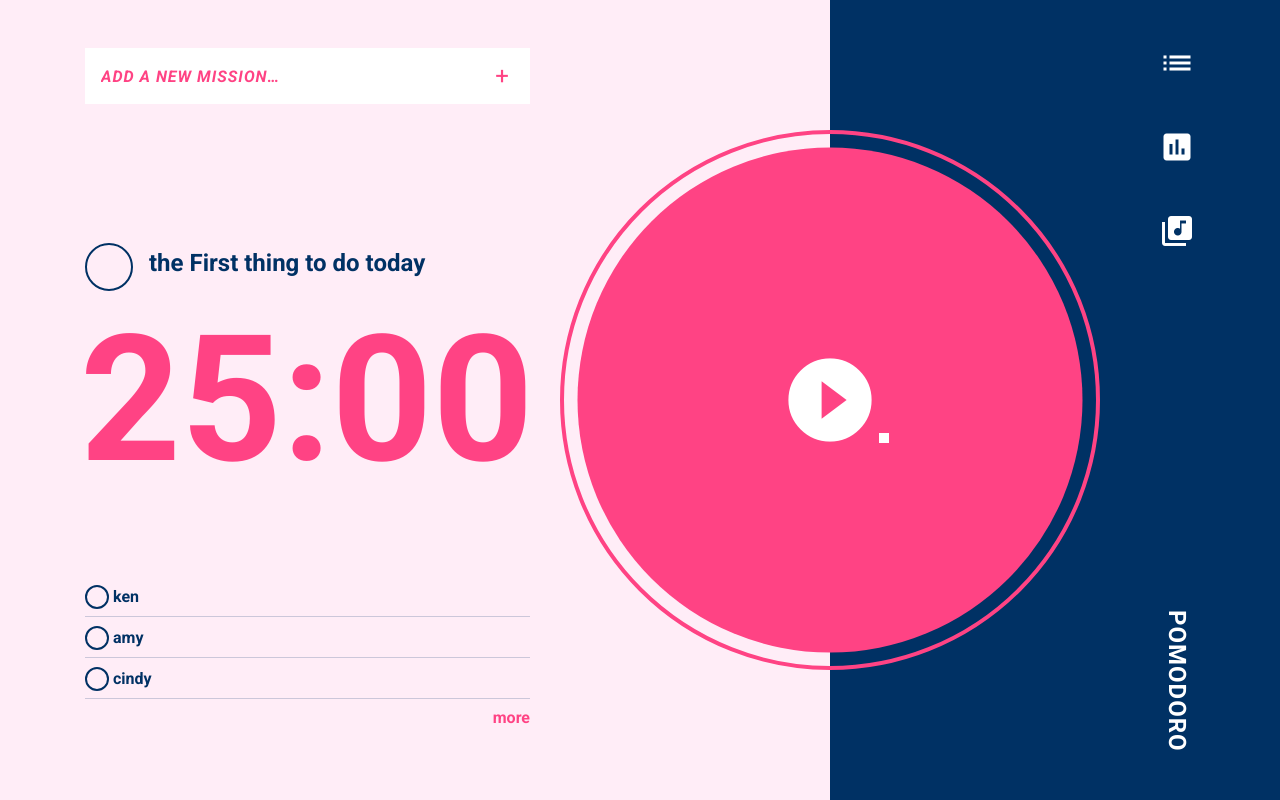
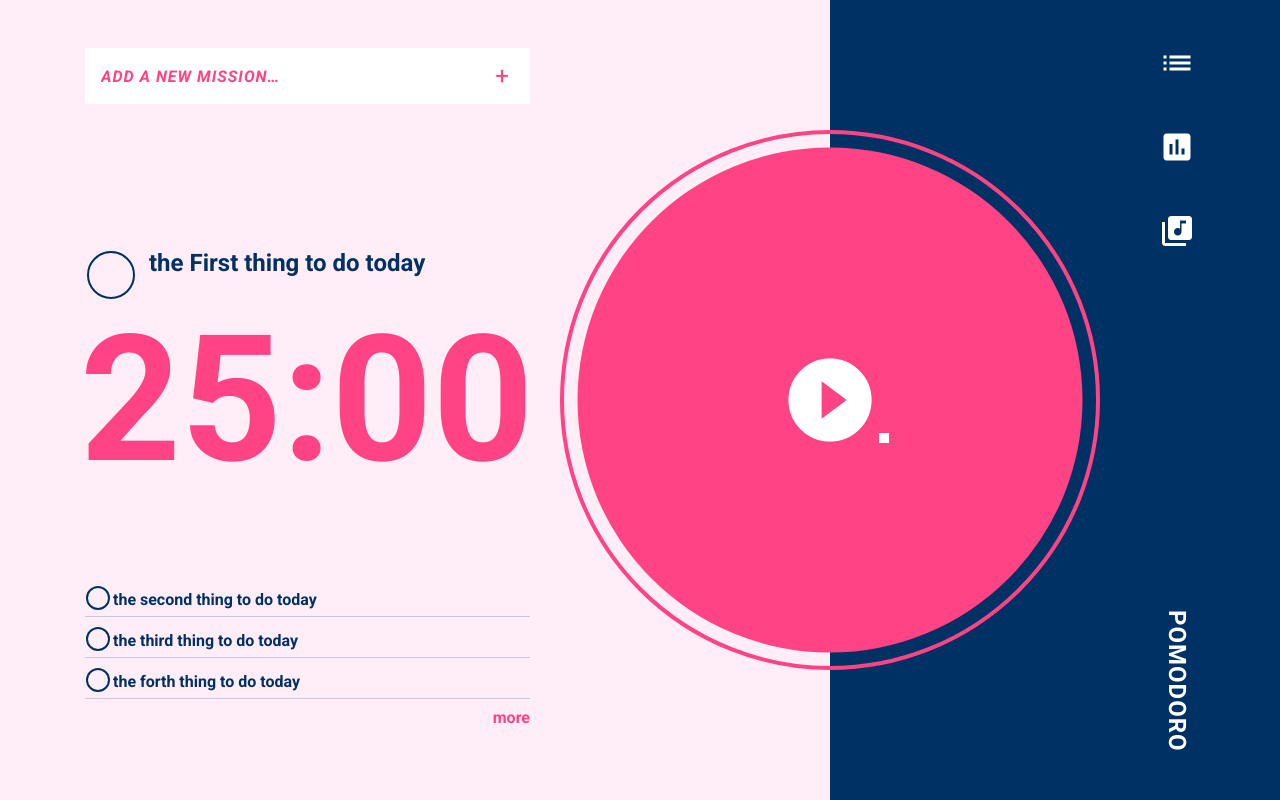
Before and after one commit to ken551113/Pomodoro, a Vue app: page / in a window 1280 px wide. Built offline with nearby package versions, Linux system fonts and the light colour scheme.

Commit message:
add input radio to todolist

```diff
--- a/src/views/Home.vue
+++ b/src/views/Home.vue
@@ -6,16 +6,20 @@
         <a>+</a>
       </div>
       <div class="todo-now">
-        <div class="radio"></div>
-        <div class="content">the First thing to do today</div>
+          <!-- <div class="radio"></div>
+          <div class="content">the First thing to do today</div> -->
+        <input type="checkbox" name id="todonow" class="checkbox" />
+        <label for="todonow"></label>
+        <span class="content">the First thing to do today</span>
       </div>
       <div class="Time-Counter">25:00</div>
       <ul class="todo-list">
         <li class="todo" v-for="todo in todolist" :key="todo.id">
-          <div class="radio"></div>
-          <div class="content">{{todo.name}}</div>
-          <!-- <input type="checkbox" name="" id="checkbox">
-          <span class="content">{{todo.name}}</span>-->
+          <!-- <div class="radio"></div>
+          <div class="content">{{todo.name}}</div> -->
+          <input type="checkbox" name :id="todo.id" class="checkbox" />
+          <label :for="todo.id"></label>
+          <span class="content">{{todo.name}}</span>
         </li>
         <router-link to="/tools/" class="todo-list-more">more</router-link>
       </ul>
@@ -53,9 +57,9 @@ export default {
   data() {
     return {
       todolist: [
-        { id: 123, name: "ken" },
-        { id: 234, name: "amy" },
-        { id: 345, name: "cindy" }
+        { id: 123, name: "the second thing to do today" },
+        { id: 234, name: "the third thing to do today" },
+        { id: 345, name: "the forth thing to do today" }
       ]
     };
   }
@@ -63,6 +67,63 @@ export default {
 </script>
 
 <style lang="scss" scoped>
+.checkbox {
+  display: none;
+}
+label {
+  display: inline-block;
+  width: 24px;
+  height: 24px;
+  border: 1px solid rgba(black, 0);
+  border-radius: 50%;
+  position: relative;
+  vertical-align: middle;
+  opacity: 1;
+}
+
+label::before {
+  width: 20px;
+  height: 20px;
+  border-radius: 50%;
+  border: 2px solid #003164;
+  cursor: pointer;
+  position: absolute;
+  content: "";
+  opacity: 1;
+  transition: 0.5s;
+  vertical-align: middle;
+}
+
+label::after {
+  transition: opacity 0.5s ease;
+  transition-delay: 0.25s;
+  cursor: pointer;
+  position: absolute;
+  content: "";
+  opacity: 0;
+}
+
+.checkbox:checked + label::before {
+  // animation:ani2 .5s ;
+  border: 2px solid #003164;
+  transform: scale(2, 2);
+  opacity: 0;
+}
+
+.checkbox:checked + label::after {
+  border: 2px solid #5574df;
+  border-top: none;
+  border-right: none;
+  transform: rotate(-45deg);
+  width: 12px;
+  height: 6px;
+  top: 50%;
+  margin-top: -6px;
+  left: 50%;
+  margin-left: -5px;
+  opacity: 1;
+}
+
 .main {
   display: flex;
   justify-content: center;
@@ -120,6 +181,7 @@ export default {
     font-weight: bold;
     top: 50%;
     transform: translateY(-100%) translateY(-103px);
+    width: 454px;
 
     .radio {
       display: inline-block;
@@ -130,9 +192,66 @@ export default {
     }
     .content {
       display: inline-block;
+      position: absolute;
+
+      left: 64px;
+    }
+
+    .checkbox {
+      display: none;
+    }
+    label {
+      display: inline-block;
+      width: 48px;
+      height: 48px;
+      border: 2px solid rgba(black, 0);
+      border-radius: 50%;
       position: relative;
-      bottom: 20px;
-      left: 16px;
+      vertical-align: middle;
+      opacity: 1;
+    }
+
+    label::before {
+      width: 44px;
+      height: 44px;
+      border-radius: 50%;
+      border: 2px solid #003164;
+      cursor: pointer;
+      position: absolute;
+      content: "";
+      opacity: 1;
+      transition: 0.5s;
+      vertical-align: middle;
+    }
+
+    label::after {
+      transition: opacity 0.5s ease;
+      transition-delay: 0.25s;
+      cursor: pointer;
+      position: absolute;
+      content: "";
+      opacity: 0;
+    }
+
+    .checkbox:checked + label::before {
+      // animation:ani2 .5s ;
+      border: 2px solid #003164;
+      transform: scale(2, 2);
+      opacity: 0;
+    }
+
+    .checkbox:checked + label::after {
+      border: 2px solid #5574df;
+      border-top: none;
+      border-right: none;
+      transform: rotate(-45deg);
+      width: 12px;
+      height: 6px;
+      top: 50%;
+      margin-top: -6px;
+      left: 50%;
+      margin-left: -5px;
+      opacity: 1;
     }
   }
   .Time-Counter {
@@ -169,7 +288,7 @@ export default {
         display: inline-block;
         position: absolute;
         left: 28px;
-        top: 0px;
+        top: 3px;
         height: 24px;
         font-size: 16px;
         color: #003164;
```
